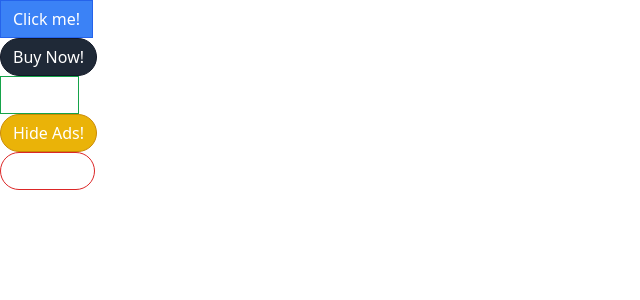
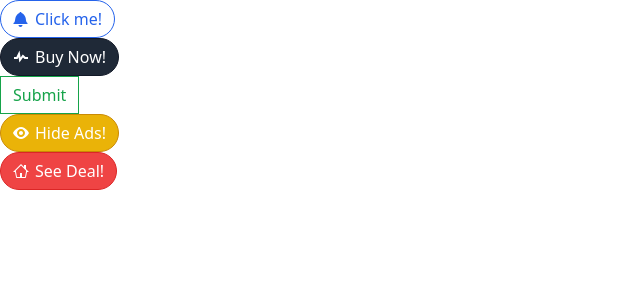
Before and after one commit to BehkoVasilev/comps, a React (Create React App) app: page / in a window 1280 px wide. Shown: the top 300 px of the page, without its empty margins (0-640 px from the left). Built offline with nearby package versions, Linux system fonts and the light colour scheme.

Commit message:
install tailwind-merge
fix the problem with overwriting

```diff
--- a/package.json
+++ b/package.json
@@ -11,6 +11,7 @@
     "react-dom": "^18.2.0",
     "react-icons": "^4.8.0",
     "react-scripts": "5.0.1",
+    "tailwind-merge": "^1.12.0",
     "web-vitals": "^2.1.4"
   },
   "scripts": {
--- a/src/App.js
+++ b/src/App.js
@@ -1,23 +1,40 @@
-import Button from "./Button"
+import Button from "./Button";
+import { GoBell, GoEye, GoHome, GoPulse } from "react-icons/go";
 
 function App() {
-    return <div>
+    return (
         <div>
-            <Button primary>Click me!</Button>
+            <div>
+                <Button primary rounded outline>
+                    <GoBell />
+                    Click me!
+                </Button>
             </div>
             <div>
-            <Button secondary rounded>Buy Now!</Button>
+                <Button secondary rounded>
+                    <GoPulse />
+                    Buy Now!
+                </Button>
             </div>
             <div>
-            <Button success outline>Submit</Button>
+                <Button success outline>
+                    Submit
+                </Button>
             </div>
             <div>
-            <Button warning rounded>Hide Ads!</Button>
+                <Button warning rounded>
+                    <GoEye />
+                    Hide Ads!
+                </Button>
             </div>
             <div>
-            <Button danger outline rounded>See Deal!</Button>
+                <Button danger rounded>
+                    <GoHome />
+                    See Deal!
+                </Button>
             </div>
         </div>
+    )
 };
 
 export default App
--- a/src/Button.js
+++ b/src/Button.js
@@ -1,4 +1,5 @@
 import className from 'classnames';
+import { twMerge } from 'tailwind-merge';
 
 function Button({
     children,
@@ -10,7 +11,7 @@ function Button({
     outline,
     rounded
 }) {
-    const classes = className('px-3 py-1.5 border', {
+    const classes = twMerge(className('flex items-center px-3 py-1.5 border', {
         'border-blue-600 bg-blue-500 text-white': primary,
         'border-gray-900 bg-gray-800 text-white': secondary,
         'border-green-600 bg-green-500 text-white': success,
@@ -18,12 +19,12 @@ function Button({
         'border-red-600 bg-red-500 text-white': danger,
         'rounded-full': rounded,
         'bg-white': outline,
-        'text-blue-500': outline && primary,
+        'text-blue-600': outline && primary,
         'text-gray-900': outline && secondary,
         'text-green-600': outline && success,
         'text-yellow-600': outline && warning,
         'text-red-600': outline && danger,
-    });
+    }));
 
     return <button className={classes}>{children}</button>
 };
--- a/src/index.css
+++ b/src/index.css
@@ -1,3 +1,7 @@
 @tailwind base;
 @tailwind components;
 @tailwind utilities;
+
+button > svg {
+    margin-right: 6px;
+}
```
Also changed, not shown: 1 other file (tests, documents, lock files or other folders). Lines whose indentation alone changed are shown as unchanged.
